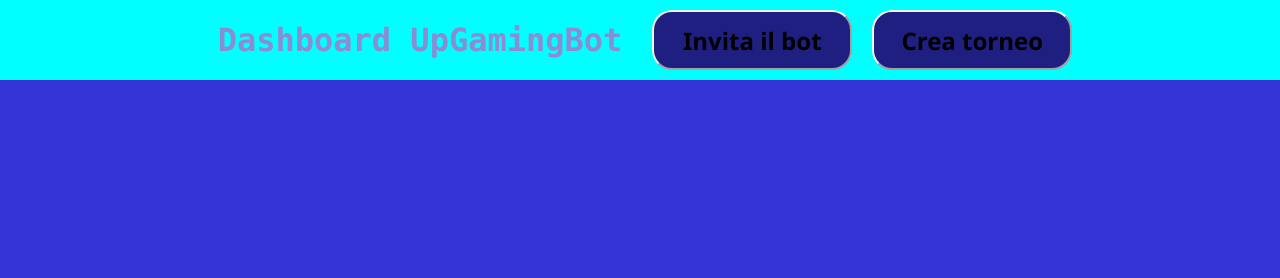
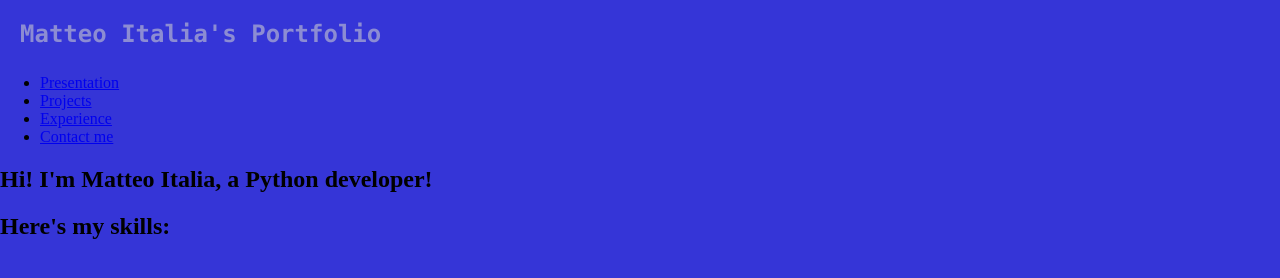
Before and after one commit to guanciottaman/guanciottaman.github.io, a plain HTML site: page index.html in a window 1280 px wide. Drawn offline with Linux system fonts and the light colour scheme.

Commit message:
Update index.html

```diff
--- a/index.html
+++ b/index.html
@@ -1,15 +1,24 @@
 <!DOCTYPE html>
-<html lang="it">
-    <head title="Dashboard UpGamingBot">
-        <link rel="stylesheet" href="static/css/style.css">
+<html lang="en">
+    <head>
         <meta name="viewport" content="width=device-width, initial-scale=1.0">
-        <meta charset="UTF-8">
+        <meta charset="utf-8" />
+        <title>Matteo Italia's Portfolio</title>
+        <link rel="stylesheet" type="text/css" href='static/css/style.css'>
     </head>
     <body>
-        <div class="main_div">
-            <h1>Dashboard UpGamingBot</h1>
-            <input type="button" onclick="location.href=value='/invite'"value="Invita il bot" class="button">
-            <input type="button" onclick="location.href=value='/crea'" value="Crea torneo" class="button">
+        <nav>
+            <h1>Matteo Italia's Portfolio</h1>
+            <ul>
+                <li><a href="#presentation">Presentation</a></li>
+                <li><a href="#projects">Projects</a></li>
+                <li><a href="#experience">Experience</a></li>
+                <li><a href="#contact">Contact me</a></li>
+            </ul>
+        </nav>
+        <div class="presentation" id="presentation">
+            <h2>Hi! I'm Matteo Italia, a Python developer!</h2>
+            <h2 class="section-title">Here's my skills:</h2>
         </div>
     </body>
 </html>
```
